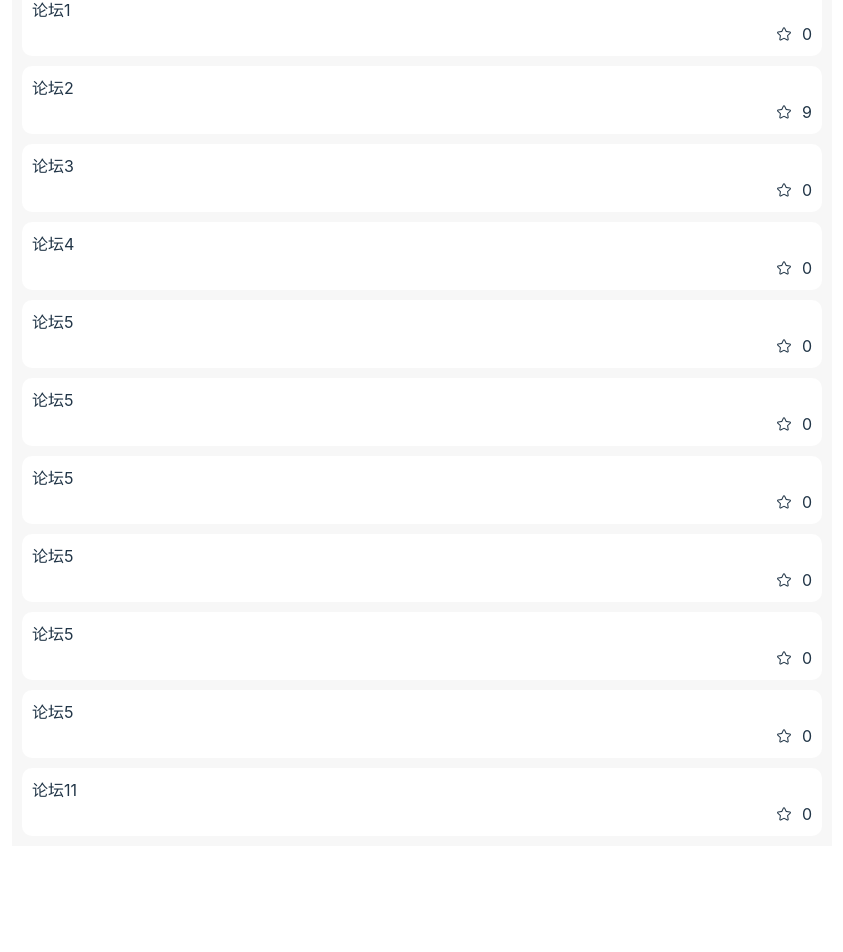
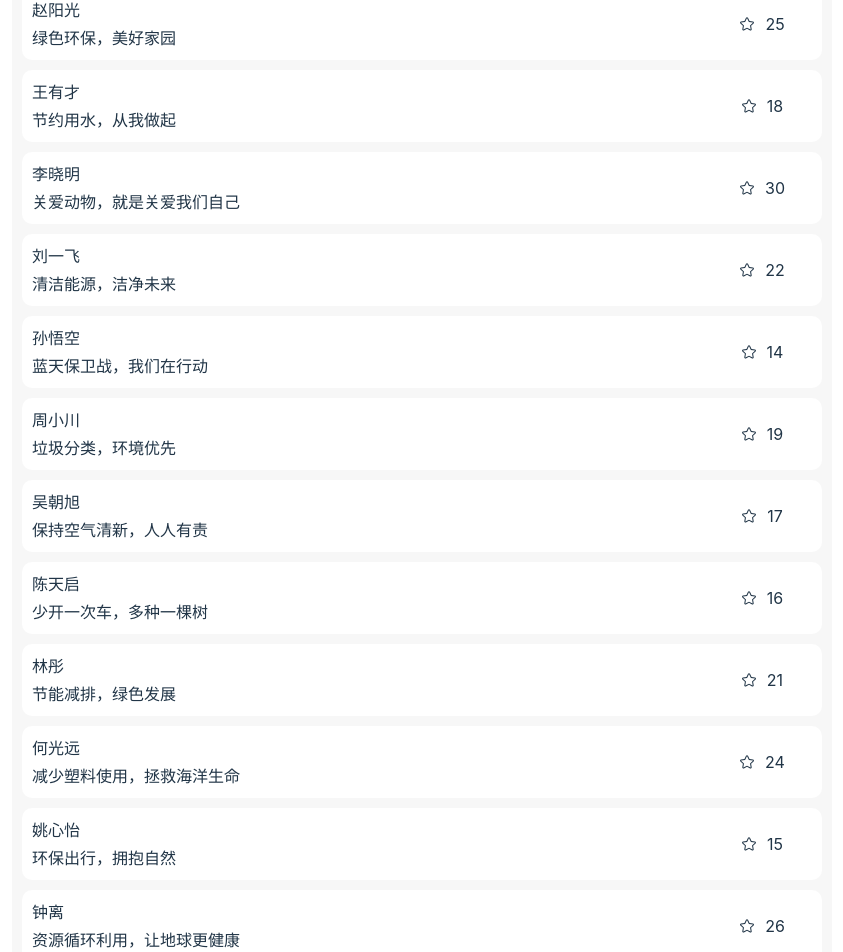
Before and after one commit to HuangMinQian/EcoNorish, a Vue app: page /action in a window 1280 px wide. Shown: the part 86-1038 px from the top of the page, without its empty margins (218-1061 px from the left). Before the commit the page ends 996 px from the top, so only its background shows below. Built offline with nearby package versions, Linux system fonts and the light colour scheme.

Commit message:
feat: 论坛

```diff
--- a/src/views/Action.vue
+++ b/src/views/Action.vue
@@ -2,10 +2,13 @@
   <Title color="green"></Title>
   <div class="forum-list">
     <div class="forum-item" v-for="item in forumList" :key="item.id" @click="handleClickNum(item)">
+      <div class="left-side">
+        <div class="item-id">{{ item.username }}</div>
         <div class="content">{{ item.content }}</div>
-      <div class="click-num">
+      </div>
+      <div class="right-side">
         <el-icon><Star /></el-icon>
-        <span style="margin-left: 10px">{{ item.clickNum }}</span>
+        <span class="click-num">{{ item.clickNum }}</span>
       </div>
     </div>
   </div>
@@ -19,58 +22,93 @@
   const forumList = ref([
   {
     id: 1,
-      content: "论坛1",
-      clickNum: 0
+    username: "赵阳光",
+    content: "绿色环保，美好家园",
+    clickNum: 25
   },
   {
     id: 2,
-      content: "论坛2",
-      clickNum: 9
+    username: "王有才",
+    content: "节约用水，从我做起",
+    clickNum: 18
   },
   {
     id: 3,
-      content: "论坛3",
-      clickNum: 0
+    username: "李晓明",
+    content: "关爱动物，就是关爱我们自己",
+    clickNum: 30
   },
   {
     id: 4,
-      content: "论坛4",
-      clickNum: 0
+    username: "刘一飞",
+    content: "清洁能源，洁净未来",
+    clickNum: 22
   },
   {
     id: 5,
-      content: "论坛5",
-      clickNum: 0
+    username: "孙悟空",
+    content: "蓝天保卫战，我们在行动",
+    clickNum: 14
   },
   {
     id: 6,
-      content: "论坛5",
-      clickNum: 0
+    username: "周小川",
+    content: "垃圾分类，环境优先",
+    clickNum: 19
   },
   {
     id: 7,
-      content: "论坛5",
-      clickNum: 0
+    username: "吴朝旭",
+    content: "保持空气清新，人人有责",
+    clickNum: 17
   },
   {
     id: 8,
-      content: "论坛5",
-      clickNum: 0
+    username: "陈天启",
+    content: "少开一次车，多种一棵树",
+    clickNum: 16
   },
   {
     id: 9,
-      content: "论坛5",
-      clickNum: 0
+    username: "林彤",
+    content: "节能减排，绿色发展",
+    clickNum: 21
   },
   {
     id: 10,
-      content: "论坛5",
-      clickNum: 0
+    username: "何光远",
+    content: "减少塑料使用，拯救海洋生命",
+    clickNum: 24
   },
   {
     id: 11,
-      content: "论坛11",
-      clickNum: 0
+    username: "姚心怡",
+    content: "环保出行，拥抱自然",
+    clickNum: 15
+  },
+  {
+    id: 12,
+    username: "钟离",
+    content: "资源循环利用，让地球更健康",
+    clickNum: 26
+  },
+  {
+    id: 13,
+    username: "马超群",
+    content: "绿色食品，健康生活",
+    clickNum: 20
+  },
+  {
+    id: 14,
+    username: "苏轼",
+    content: "珍惜水资源，保护水环境",
+    clickNum: 23
+  },
+  {
+    id: 15,
+    username: "辛弃疾",
+    content: "每天一小时，地球熄灯行动",
+    clickNum: 12
   }
   ]);
 
@@ -86,20 +124,34 @@
   padding: 10px;
 }
 .forum-item {
-    background-color: white;
   padding: 10px;
   border-radius: 10px;
   text-align: left;
   margin-bottom: 10px;
+  display: flex;
+  background-color: white;
 }
 .forum-item:last-child {
   margin-bottom: 0;
 }
-  .click-num {
-    text-align: right;
+.left-side {
+  flex-grow: 1;
+}
+.item-id {
+  font-weight: bold;
+}
+.content {
+  margin-top: 4px;
+}
+.right-side {
+  flex-shrink: 0;
   display: flex;
   align-items: center;
-    justify-content: flex-end;
+  min-width: 100px;
+  justify-content: center;
+}
+.click-num {
+  margin-left: 10px;
   cursor: pointer;
 }
 </style>
```
Lines whose indentation alone changed are shown as unchanged.
